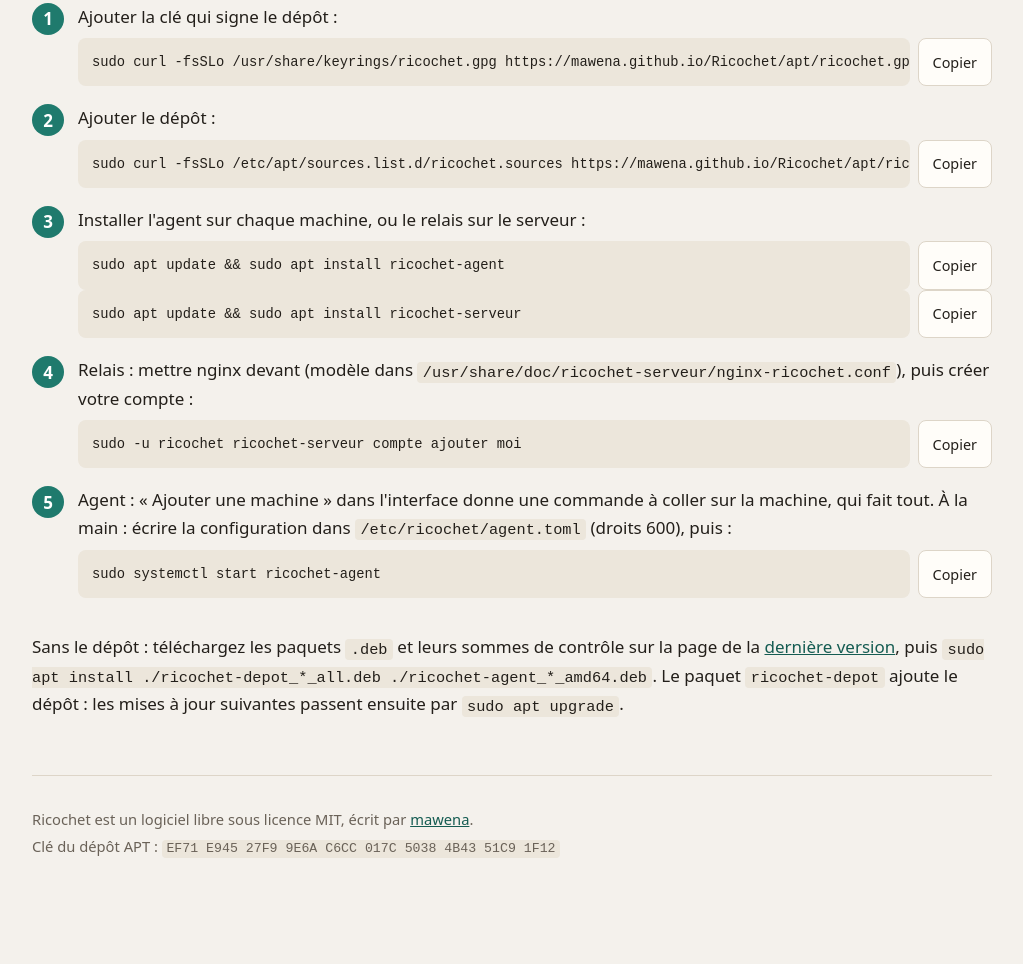
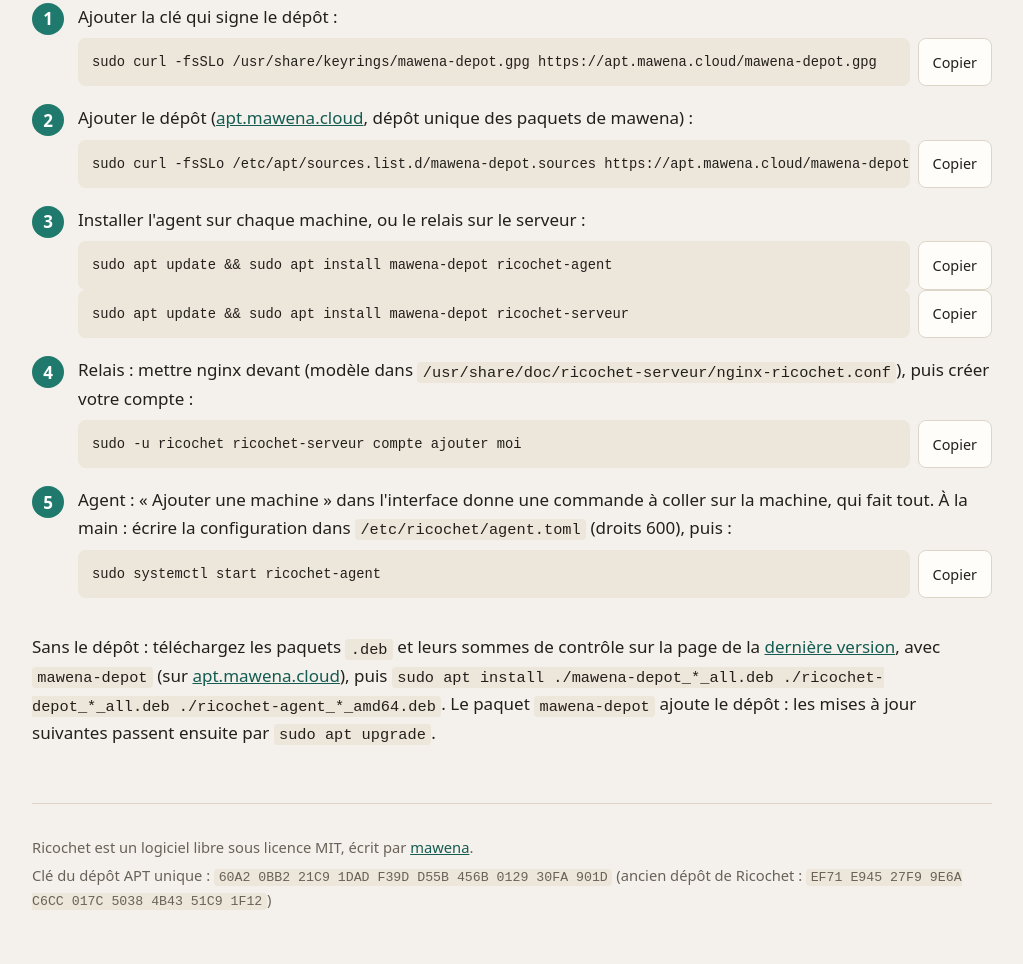
Before and after one commit to mawena/Ricochet, a plain HTML site: page index.html in a window 1280 px wide. Shown: the part 1598-2562 px from the top of the page, without its empty margins (128-1151 px from the left). Before the commit the page ends 2510 px from the top, so only its background shows below. Drawn offline with Linux system fonts and the light colour scheme.

Commit message:
feat(apt): publication de ricochet-agent_0.2.2_amd64.deb ricochet-depot_0.2.2_all.deb ricochet-serveur_0.2.2_amd64.deb mawena-depot_0.2.1_all.deb

```diff
--- a/index.html
+++ b/index.html
@@ -29,15 +29,15 @@
     <div class="installation-courte">
       <p>L'agent, sur chaque machine (Ubuntu 24.04, amd64) :</p>
       <div class="commande">
-        <pre><code id="cmd-courte">curl -fsSL https://mawena.github.io/Ricochet/installer.sh | sudo sh</code></pre>
+        <pre><code id="cmd-courte">curl -fsSL https://apt.mawena.cloud/installer.sh | sudo sh -s -- ricochet-agent</code></pre>
         <button type="button" class="copier" data-cible="cmd-courte">Copier</button>
       </div>
       <p>Le relais, sur le serveur public :</p>
       <div class="commande">
-        <pre><code id="cmd-relais">curl -fsSL https://mawena.github.io/Ricochet/installer.sh | sudo sh -s serveur</code></pre>
+        <pre><code id="cmd-relais">curl -fsSL https://apt.mawena.cloud/installer.sh | sudo sh -s -- ricochet-serveur</code></pre>
         <button type="button" class="copier" data-cible="cmd-relais">Copier</button>
       </div>
-      <p class="nuance">Le script ajoute le dépôt APT signé puis installe le paquet ; <a href="#installer">les commandes qu'il lance</a> sont détaillées plus bas, pour qui préfère les taper soi-même.</p>
+      <p class="nuance">Le script ajoute le <a href="https://apt.mawena.cloud/">dépôt APT signé de mawena</a> (dépôt unique de tous ses paquets) puis installe le paquet ; <a href="#installer">les commandes qu'il lance</a> sont détaillées plus bas, pour qui préfère les taper soi-même.</p>
     </div>
   </section>
 
@@ -81,16 +81,16 @@
     <ol class="pas">
       <li>
         <p>Ajouter la clé qui signe le dépôt :</p>
-        <div class="commande"><pre><code id="cmd-cle">sudo curl -fsSLo /usr/share/keyrings/ricochet.gpg https://mawena.github.io/Ricochet/apt/ricochet.gpg</code></pre><button type="button" class="copier" data-cible="cmd-cle">Copier</button></div>
+        <div class="commande"><pre><code id="cmd-cle">sudo curl -fsSLo /usr/share/keyrings/mawena-depot.gpg https://apt.mawena.cloud/mawena-depot.gpg</code></pre><button type="button" class="copier" data-cible="cmd-cle">Copier</button></div>
       </li>
       <li>
-        <p>Ajouter le dépôt :</p>
-        <div class="commande"><pre><code id="cmd-source">sudo curl -fsSLo /etc/apt/sources.list.d/ricochet.sources https://mawena.github.io/Ricochet/apt/ricochet.sources</code></pre><button type="button" class="copier" data-cible="cmd-source">Copier</button></div>
+        <p>Ajouter le dépôt (<a href="https://apt.mawena.cloud/">apt.mawena.cloud</a>, dépôt unique des paquets de mawena) :</p>
+        <div class="commande"><pre><code id="cmd-source">sudo curl -fsSLo /etc/apt/sources.list.d/mawena-depot.sources https://apt.mawena.cloud/mawena-depot.sources</code></pre><button type="button" class="copier" data-cible="cmd-source">Copier</button></div>
       </li>
       <li>
         <p>Installer l'agent sur chaque machine, ou le relais sur le serveur :</p>
-        <div class="commande"><pre><code id="cmd-installer">sudo apt update &amp;&amp; sudo apt install ricochet-agent</code></pre><button type="button" class="copier" data-cible="cmd-installer">Copier</button></div>
-        <div class="commande"><pre><code id="cmd-serveur">sudo apt update &amp;&amp; sudo apt install ricochet-serveur</code></pre><button type="button" class="copier" data-cible="cmd-serveur">Copier</button></div>
+        <div class="commande"><pre><code id="cmd-installer">sudo apt update &amp;&amp; sudo apt install mawena-depot ricochet-agent</code></pre><button type="button" class="copier" data-cible="cmd-installer">Copier</button></div>
+        <div class="commande"><pre><code id="cmd-serveur">sudo apt update &amp;&amp; sudo apt install mawena-depot ricochet-serveur</code></pre><button type="button" class="copier" data-cible="cmd-serveur">Copier</button></div>
       </li>
       <li>
         <p>Relais : mettre nginx devant (modèle dans <code>/usr/share/doc/ricochet-serveur/nginx-ricochet.conf</code>), puis créer votre compte :</p>
@@ -101,13 +101,13 @@
         <div class="commande"><pre><code id="cmd-agent">sudo systemctl start ricochet-agent</code></pre><button type="button" class="copier" data-cible="cmd-agent">Copier</button></div>
       </li>
     </ol>
-    <p>Sans le dépôt : téléchargez les paquets <code>.deb</code> et leurs sommes de contrôle sur la page de la <a href="https://github.com/mawena/Ricochet/releases/latest">dernière version</a>, puis <code>sudo apt install ./ricochet-depot_*_all.deb ./ricochet-agent_*_amd64.deb</code>. Le paquet <code>ricochet-depot</code> ajoute le dépôt : les mises à jour suivantes passent ensuite par <code>sudo apt upgrade</code>.</p>
+    <p>Sans le dépôt : téléchargez les paquets <code>.deb</code> et leurs sommes de contrôle sur la page de la <a href="https://github.com/mawena/Ricochet/releases/latest">dernière version</a>, avec <code>mawena-depot</code> (sur <a href="https://apt.mawena.cloud/">apt.mawena.cloud</a>), puis <code>sudo apt install ./mawena-depot_*_all.deb ./ricochet-depot_*_all.deb ./ricochet-agent_*_amd64.deb</code>. Le paquet <code>mawena-depot</code> ajoute le dépôt : les mises à jour suivantes passent ensuite par <code>sudo apt upgrade</code>.</p>
   </section>
 </main>
 
 <footer class="pied">
   <p>Ricochet est un logiciel libre sous licence MIT, écrit par <a href="https://github.com/mawena">mawena</a>.</p>
-  <p>Clé du dépôt APT : <code>EF71 E945 27F9 9E6A C6CC 017C 5038 4B43 51C9 1F12</code></p>
+  <p>Clé du dépôt APT unique : <code>60A2 0BB2 21C9 1DAD F39D D55B 456B 0129 30FA 901D</code> (ancien dépôt de Ricochet : <code>EF71 E945 27F9 9E6A C6CC 017C 5038 4B43 51C9 1F12</code>)</p>
 </footer>
 
 <script src="ricochet.js" defer></script>
```
Also changed, not shown: 12 other files.
